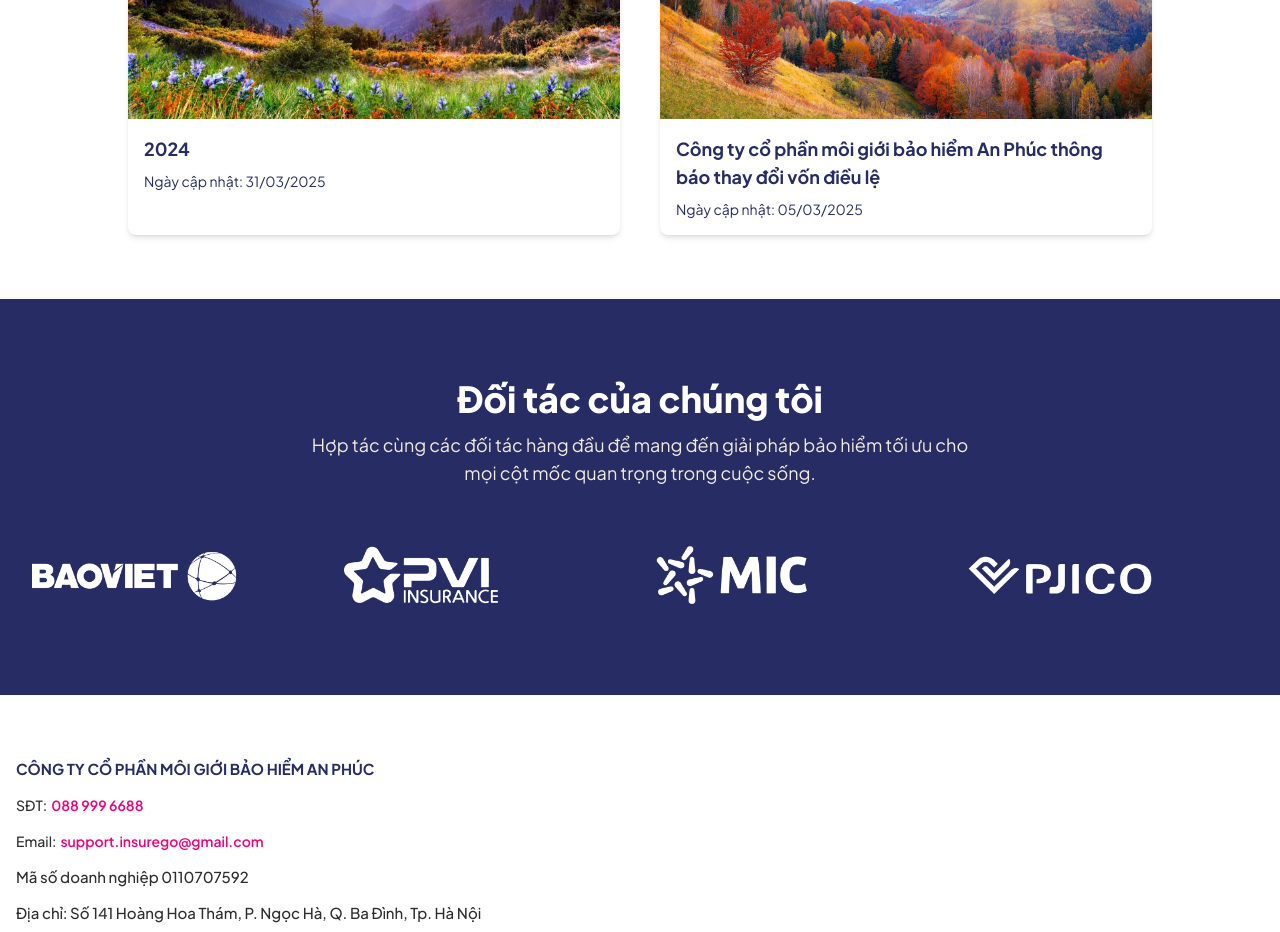
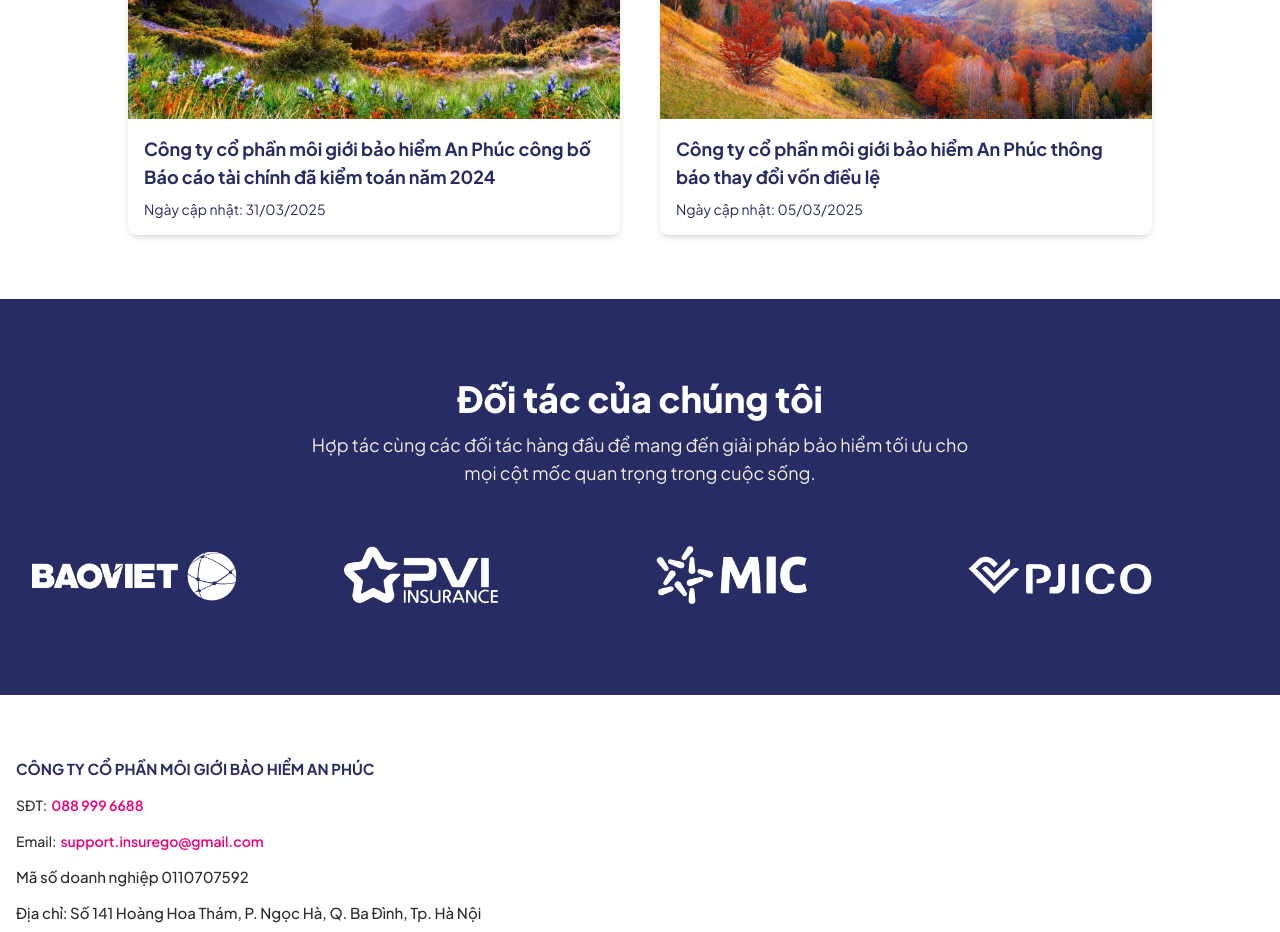
Before and after one commit to lequythien/reactjs_mainsite_apib, a React (Vite) app: page / in a window 1280 px wide. Shown: the part 1440-2372 px from the top of the page. Built offline with nearby package versions, Linux system fonts and the light colour scheme.

Commit message:
update code 11h16 23/04/2025

```diff
--- a/src/components/Information.jsx
+++ b/src/components/Information.jsx
@@ -6,7 +6,7 @@ import Img2 from "../assets/images/img-2.jpg";
 const newsData = [
   {
     img: Img1,
-    title: "2024",
+    title: "Công ty cổ phần môi giới bảo hiểm An Phúc công bố Báo cáo tài chính đã kiểm toán năm 2024",
     update: "31/03/2025",
     pdfFile: "baocaokiemtoanbothuyetminh.pdf",
   },
--- a/src/pages/ShowContent/ShowPDF.jsx
+++ b/src/pages/ShowContent/ShowPDF.jsx
@@ -4,7 +4,7 @@ import PDF from "../../assets/pdf/baocaokiemtoanbothuyetminh.pdf";
 
 const ShowPDF = () => {
   return (
-    <ThemeTitle title="2024">
+    <ThemeTitle title="Công ty cổ phần môi giới bảo hiểm An Phúc công bố Báo cáo tài chính đã kiểm toán năm 2024">
       <div className="w-full h-[60vh] sm:h-[70vh] lg:h-[80vh] bg-gray-100 rounded-lg overflow-hidden shadow-lg">
         <iframe
           src={PDF}
```
